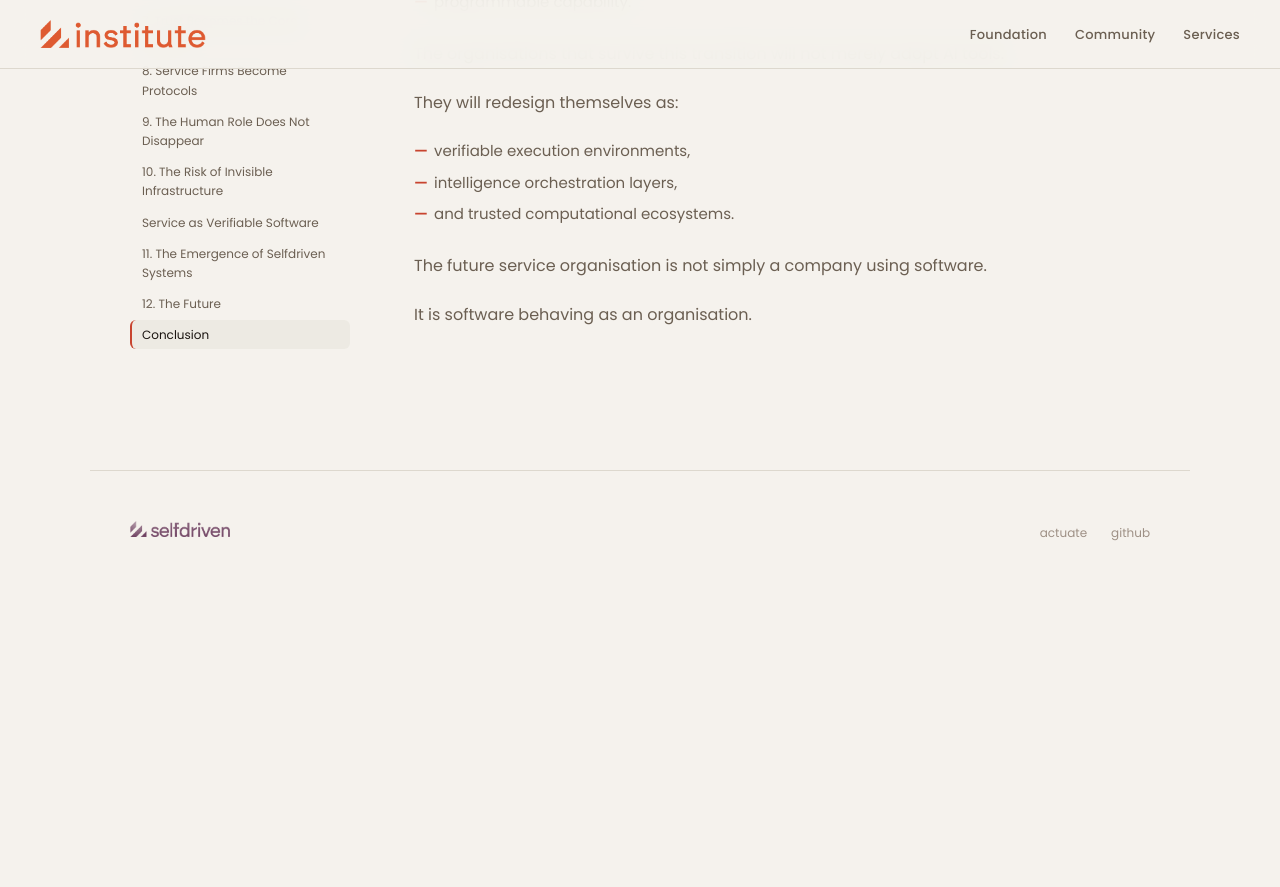
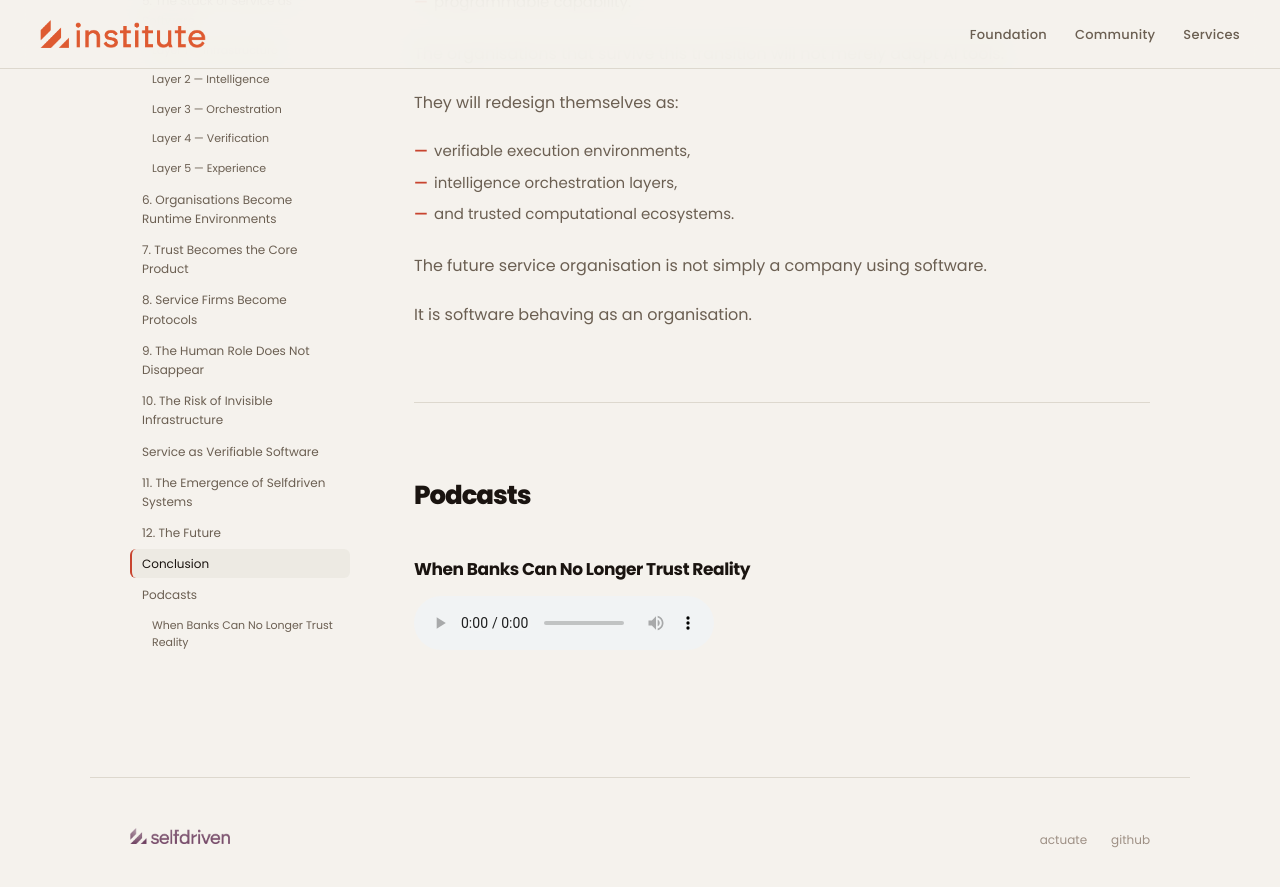
Before and after one commit to selfdriven-foundation/selfdriven-institute, a Jekyll site: the page built from docs/pages/research-service-as-verifiable-software.md, in a window 1280 px wide and 900 px high, scrolled down 14573 px. Shown: the top 887 px of the window. Built offline with Jekyll 4.4.1, drawn with Linux system fonts in a browser that asks for light colours; before the commit the page ends 15165 px from its top, so only the background shows below that.

Commit message:
Update research-service-as-verifiable-software.md

```diff
--- a/docs/pages/research-service-as-verifiable-software.md
+++ b/docs/pages/research-service-as-verifiable-software.md
@@ -465,3 +465,12 @@ They will redesign themselves as:
 The future service organisation is not simply a company using software.
 
 It is software behaving as an organisation.
+
+## Podcasts
+
+### When Banks Can No Longer Trust Reality
+
+<audio controls>
+	<source src="/assets/audio/selfdriven-institure-replacing-human-organisations-with-software-protocols.m4a" type="audio/mp4">
+	Your browser does not support the audio element.
+</audio>
```
